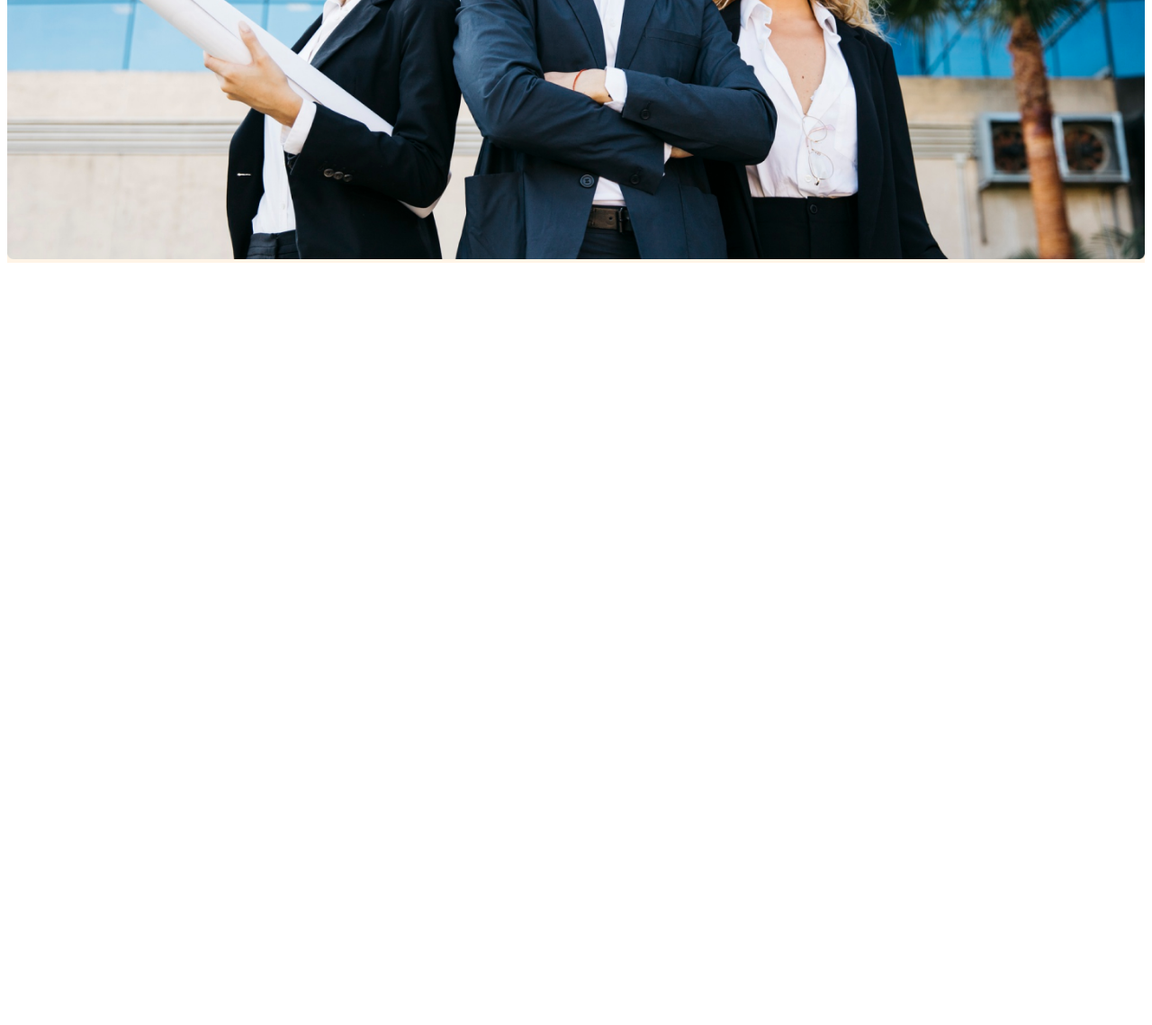
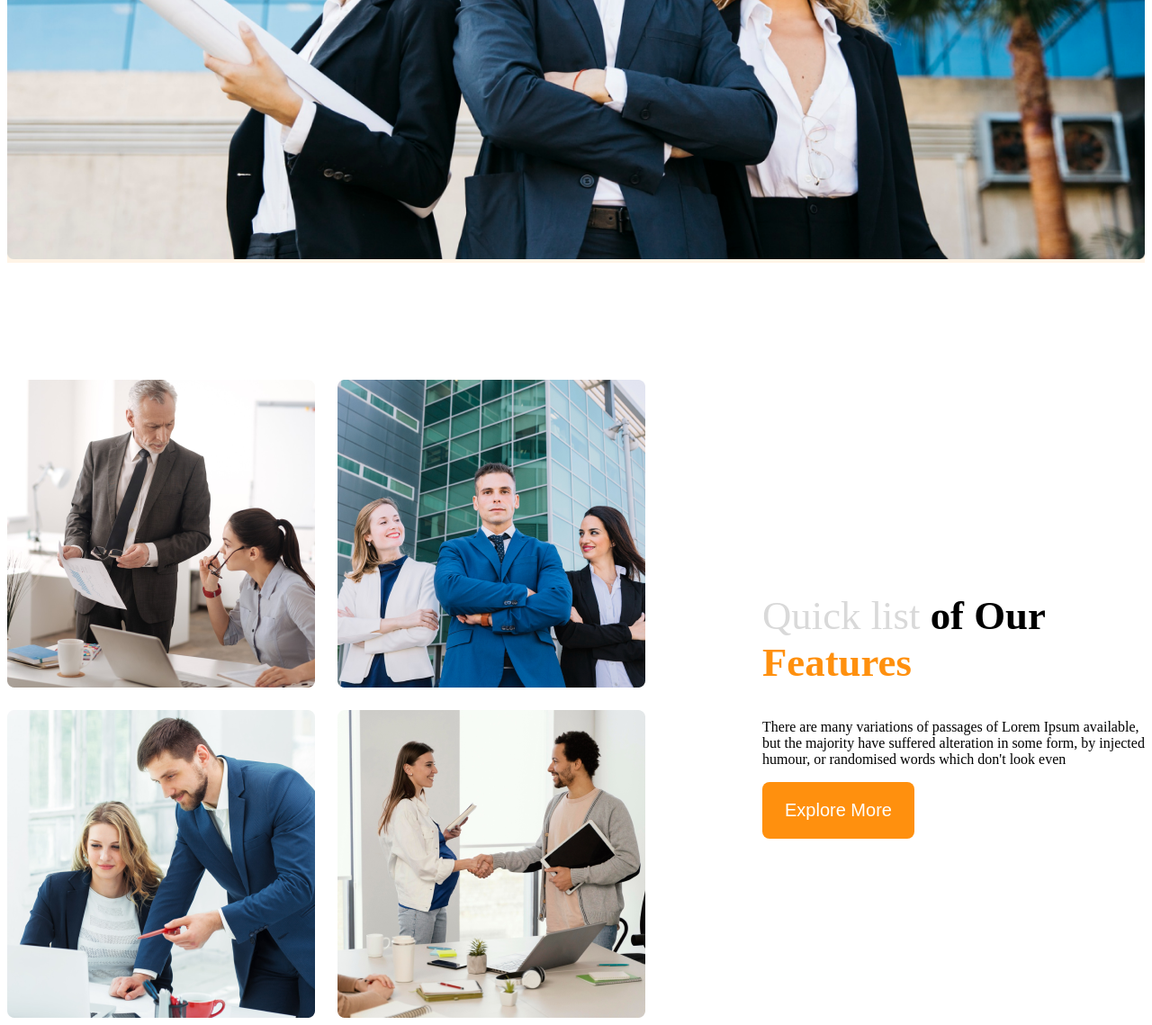
Before and after one commit to elias-deoun/G3-arch-dev, a plain HTML site: page arch.html in a window 1280 px wide. Shown: the part 875-2014 px from the top of the page at 90% size. Before the commit the page ends 1175 px from the top, so only its background shows below. Drawn offline with Linux system fonts and the light colour scheme.

Commit message:
image and features added

```diff
--- a/arch.html
+++ b/arch.html
@@ -30,6 +30,20 @@
 
   </header>
   <main>
+    <section class="teams display">
+      <div class="team-image">
+        <img src="images/team1.png" alt="Two architect discuss design">
+        <img src="images/team2.png" alt="">
+        <img src="images/team3.png" alt="">
+        <img src="images/team4.png" alt="">
+
+      </div>
+      <div class="features">
+        <h2 class="feature-title"><span id="quick" class="text-gray">Quick list</span> <span>of Our</span> <span id="spa">Features</span> </h2>
+        <p class="feature-des">There are many variations of passages of Lorem Ipsum available, but the majority have suffered alteration in some form, by injected humour, or randomised words which don't look even</p>
+        <button class="btn-p">Explore More</button>
+      </div>
+    </section>
 
   </main>
   <footer></footer>
--- a/styles/arch.css
+++ b/styles/arch.css
@@ -31,10 +31,17 @@
   border: none;
 
 }
+main > section{
+margin-top: 130px;
+}
 /* header styles */
 .navbar{
   justify-content: space-between;
   align-items: center;
+}
+main{
+  max-width: 1440px;
+  margin: 0 auto;
 }
 
 /* navbar related styles */
@@ -69,6 +76,29 @@
 .banner-image{
   width: 100%;
 }
+/* teams and features style */
+.teams{
+  align-items: center;
+}
+.team-image{
+  display: grid;
+  grid-template-columns: repeat(2,1fr);
+  gap: 25px;
+}
+.features{
+  margin-left: 130px;
+  max-width: 530px;
+}
+.feature-title{
+  font-size: 2.8rem;
+  font-weight: 700;
+}
+#quick{
+  font-weight: 500;
+}
+#spa{
+  color: #FF900E;
+}
 
 @media screen and (max-width: 576px) {
   .navbar, .nav-links{
```
